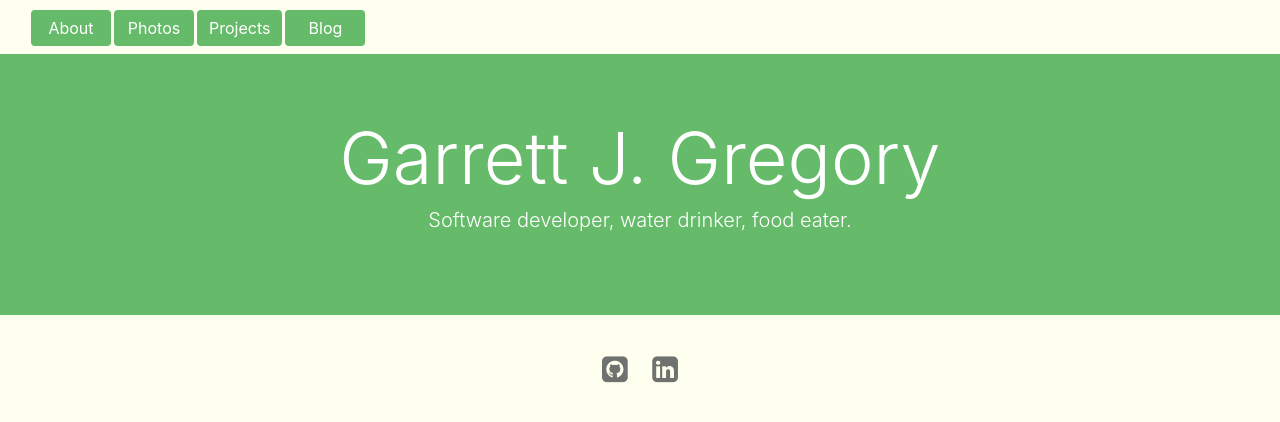
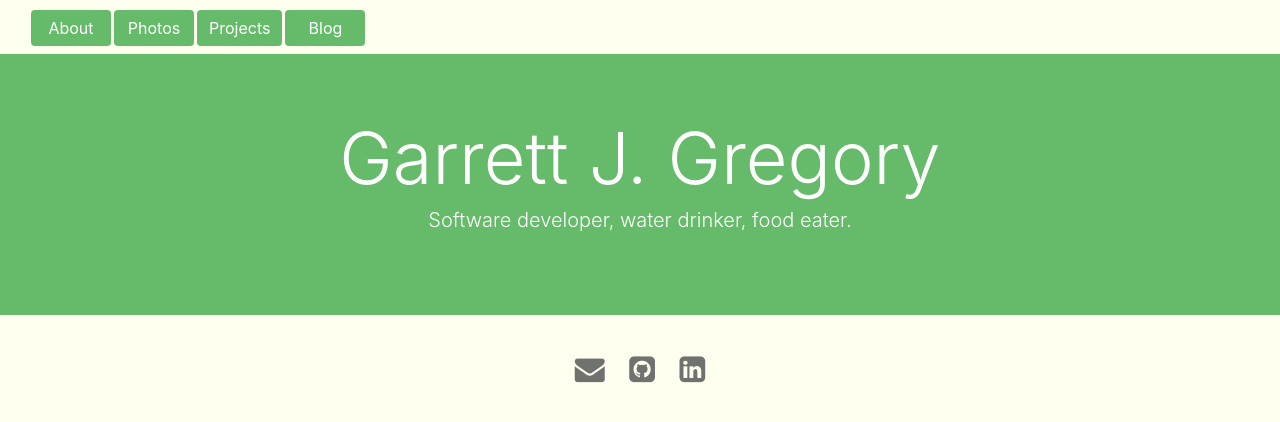
Before and after one commit to gjgregory/personal_site, a plain HTML site: page index.html in a window 1280 px wide. Drawn offline with Linux system fonts and the light colour scheme.

Commit message:
added email footer link

```diff
--- a/static/bottom.html
+++ b/static/bottom.html
@@ -1,6 +1,7 @@
 <!-- contact links -->
 <footer class="footer">
     <div class="container text-center">
+        <a href="mailto:garrettjgregory@gmail.com"><i class="fa fa-envelope"></i></a>
         <a href="https://github.com/gjgregory"><i class="fa fa-github-square"></i></a>
         <a href="https://www.linkedin.com/in/gjgregory"><i class="fa fa-linkedin-square"></i></a>
     </div>
```
